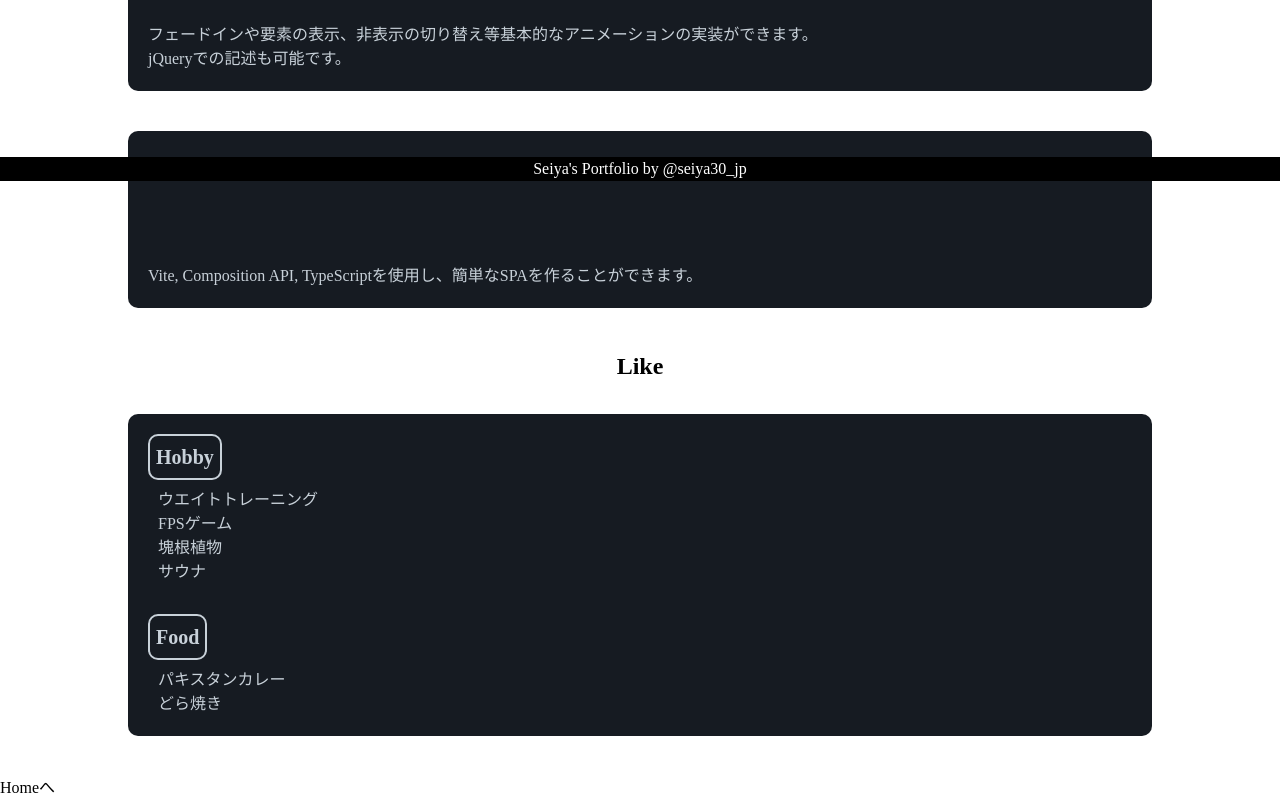
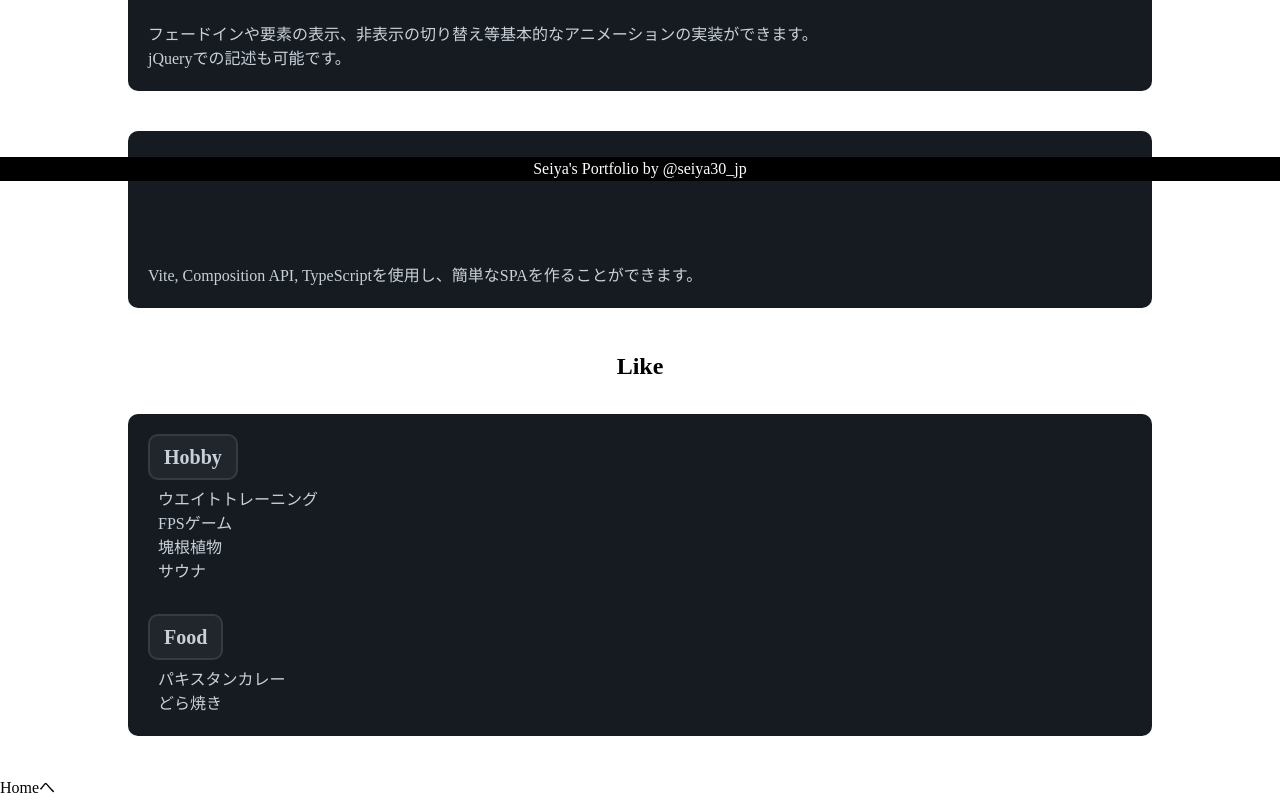
Before and after one commit to Seiya830/Portfolio, a Vue app: page /about in a window 1280 px wide. Shown: the part 619-1419 px from the top of the page. Built offline with nearby package versions, Linux system fonts and the light colour scheme.

Commit message:
likeクラスのpタグのスタイル変更

```diff
--- a/src/views/AboutView.vue
+++ b/src/views/AboutView.vue
@@ -115,10 +115,11 @@ ul {
     font-size: 20px;
     font-weight: 900;
     margin-bottom: 8px;
-    padding: 6px;
+    padding: 6px 14px;
     display: inline-block;
-    border: solid 2px #c8d1d9;
+    border: solid 2px #363b41;
     border-radius: 10px;
+    background-color: #21262c;
   }
 
   li {
```
